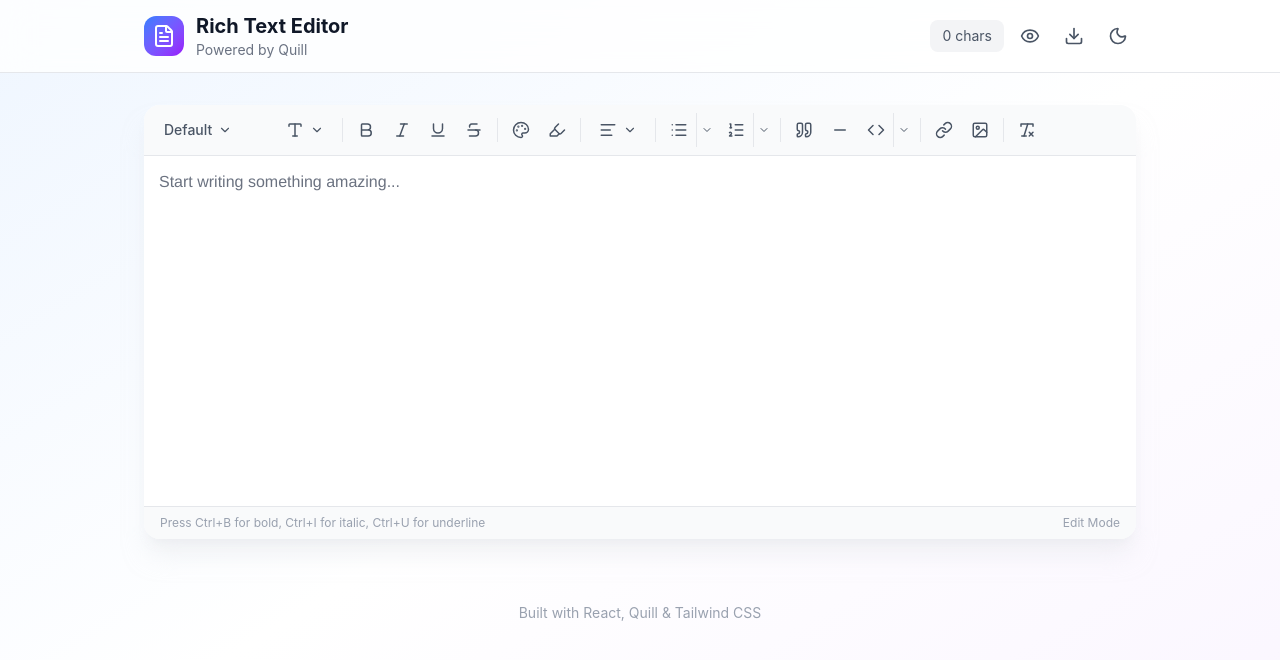
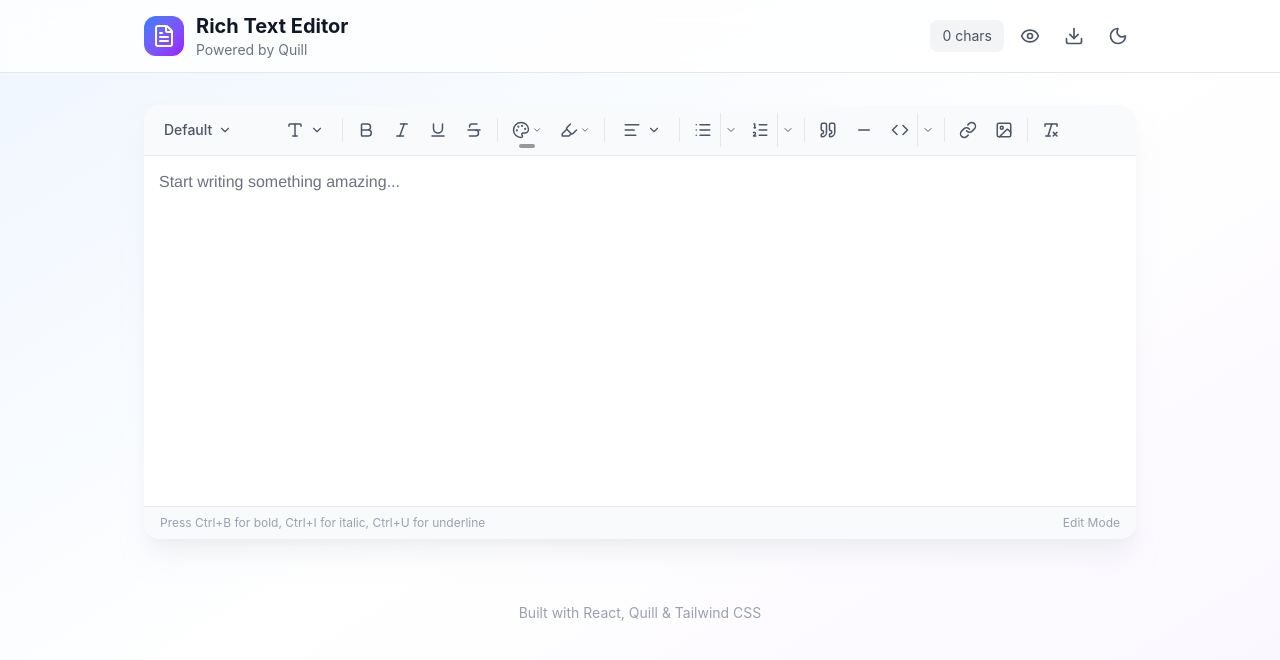
Before and after one commit to rostyslav-horytskyi/react-quill, a React (Vite) app: page / in a window 1280 px wide. Shown: the top 660 px of the page. Built offline with nearby package versions, Linux system fonts and the light colour scheme.

Commit message:
feat: develop color picker

```diff
--- /dev/null
+++ b/src/components/Toolbar/components/ColorPicker/ColorPicker.tsx
@@ -0,0 +1,234 @@
+import { useState, useRef, useEffect, useCallback, type ReactNode } from 'react';
+import { ChevronDown } from 'lucide-react';
+
+// Color palette - common colors for text and highlight
+const TEXT_COLORS = [
+  // Row 1 - Grays
+  '#000000',
+  '#434343',
+  '#666666',
+  '#999999',
+  '#b7b7b7',
+  '#cccccc',
+  '#d9d9d9',
+  '#efefef',
+  '#f3f3f3',
+  '#ffffff',
+  // Row 2 - Colors
+  '#980000',
+  '#ff0000',
+  '#ff9900',
+  '#ffff00',
+  '#00ff00',
+  '#00ffff',
+  '#4a86e8',
+  '#0000ff',
+  '#9900ff',
+  '#ff00ff',
+  // Row 3 - Light colors
+  '#e6b8af',
+  '#f4cccc',
+  '#fce5cd',
+  '#fff2cc',
+  '#d9ead3',
+  '#d0e0e3',
+  '#c9daf8',
+  '#cfe2f3',
+  '#d9d2e9',
+  '#ead1dc',
+  // Row 4 - Medium colors
+  '#dd7e6b',
+  '#ea9999',
+  '#f9cb9c',
+  '#ffe599',
+  '#b6d7a8',
+  '#a2c4c9',
+  '#a4c2f4',
+  '#9fc5e8',
+  '#b4a7d6',
+  '#d5a6bd',
+  // Row 5 - Dark colors
+  '#cc4125',
+  '#e06666',
+  '#f6b26b',
+  '#ffd966',
+  '#93c47d',
+  '#76a5af',
+  '#6d9eeb',
+  '#6fa8dc',
+  '#8e7cc3',
+  '#c27ba0',
+  // Row 6 - Darker colors
+  '#a61c00',
+  '#cc0000',
+  '#e69138',
+  '#f1c232',
+  '#6aa84f',
+  '#45818e',
+  '#3c78d8',
+  '#3d85c6',
+  '#674ea7',
+  '#a64d79',
+  // Row 7 - Darkest colors
+  '#85200c',
+  '#990000',
+  '#b45f06',
+  '#bf9000',
+  '#38761d',
+  '#134f5c',
+  '#1155cc',
+  '#0b5394',
+  '#351c75',
+  '#741b47',
+];
+
+const HIGHLIGHT_COLORS = [
+  // Transparent (no highlight)
+  'transparent',
+  // Light highlights
+  '#fef08a',
+  '#fde047',
+  '#facc15', // Yellows
+  '#bbf7d0',
+  '#86efac',
+  '#4ade80', // Greens
+  '#bfdbfe',
+  '#93c5fd',
+  '#60a5fa', // Blues
+  '#fecaca',
+  '#fca5a5',
+  '#f87171', // Reds
+  '#e9d5ff',
+  '#d8b4fe',
+  '#c084fc', // Purples
+  '#fed7aa',
+  '#fdba74',
+  '#fb923c', // Oranges
+  '#fce7f3',
+  '#fbcfe8',
+  '#f9a8d4', // Pinks
+  '#e5e7eb',
+  '#d1d5db',
+  '#9ca3af', // Grays
+];
+
+interface ColorPickerProps {
+  icon: ReactNode;
+  title: string;
+  currentColor: string | undefined;
+  onColorSelect: (color: string | false) => void;
+  colors: string[];
+  showColorBar?: boolean;
+}
+
+export default function ColorPicker({
+  icon,
+  title,
+  currentColor,
+  onColorSelect,
+  colors,
+  showColorBar = true,
+}: ColorPickerProps) {
+  const [isOpen, setIsOpen] = useState(false);
+  const dropdownRef = useRef<HTMLDivElement>(null);
+
+  useEffect(() => {
+    function handleClickOutside(event: MouseEvent) {
+      if (dropdownRef.current && !dropdownRef.current.contains(event.target as Node)) {
+        setIsOpen(false);
+      }
+    }
+    document.addEventListener('mousedown', handleClickOutside);
+    return () => document.removeEventListener('mousedown', handleClickOutside);
+  }, []);
+
+  const handleColorClick = useCallback(
+    (color: string) => {
+      if (color === 'transparent') {
+        onColorSelect(false);
+      } else {
+        onColorSelect(color);
+      }
+      setIsOpen(false);
+    },
+    [onColorSelect]
+  );
+
+  const handleClearColor = useCallback(() => {
+    onColorSelect(false);
+    setIsOpen(false);
+  }, [onColorSelect]);
+
+  return (
+    <div className="relative" ref={dropdownRef}>
+      <button
+        type="button"
+        onClick={() => setIsOpen(!isOpen)}
+        title={title}
+        className={`relative p-2 rounded-lg transition-all duration-150 active:scale-95 ${
+          currentColor
+            ? 'text-gray-700 hover:bg-gray-100 dark:text-gray-300 dark:hover:bg-gray-700'
+            : 'text-gray-600 hover:bg-gray-100 dark:text-gray-400 dark:hover:bg-gray-700'
+        }`}
+      >
+        <span className="flex items-center">
+          {icon}
+          <ChevronDown size={10} className="ml-0.5" />
+        </span>
+        {showColorBar && (
+          <span
+            className="absolute left-1/2 -translate-x-1/2 w-4 h-1 rounded-sm"
+            style={{
+              backgroundColor: currentColor || '#999999',
+              bottom: '-1px',
+            }}
+          />
+        )}
+      </button>
+
+      {isOpen && (
+        <div
+          className="absolute top-full left-0 mt-1 p-2 bg-white dark:bg-gray-800 border border-gray-200 dark:border-gray-700 rounded-lg shadow-lg z-50"
+          style={{ width: '220px' }}
+        >
+          {/* Clear color button */}
+          <button
+            type="button"
+            onClick={handleClearColor}
+            className="w-full text-left px-2 py-1.5 text-sm text-gray-600 dark:text-gray-400 hover:bg-gray-100 dark:hover:bg-gray-700 rounded mb-2"
+          >
+            Clear color
+          </button>
+
+          {/* Color grid */}
+          <div className="grid grid-cols-10 gap-1">
+            {colors.map((color, index) => (
+              <button
+                key={`${color}-${index}`}
+                type="button"
+                onClick={() => handleColorClick(color)}
+                title={color}
+                className={`w-5 h-5 rounded border transition-transform hover:scale-110 ${
+                  currentColor === color
+                    ? 'ring-2 ring-blue-500 ring-offset-1'
+                    : 'border-gray-300 dark:border-gray-600'
+                } ${color === 'transparent' ? 'bg-white dark:bg-gray-700' : ''}`}
+                style={{
+                  backgroundColor: color === 'transparent' ? undefined : color,
+                  backgroundImage:
+                    color === 'transparent'
+                      ? 'linear-gradient(45deg, #ccc 25%, transparent 25%, transparent 75%, #ccc 75%, #ccc), linear-gradient(45deg, #ccc 25%, transparent 25%, transparent 75%, #ccc 75%, #ccc)'
+                      : undefined,
+                  backgroundSize: color === 'transparent' ? '8px 8px' : undefined,
+                  backgroundPosition: color === 'transparent' ? '0 0, 4px 4px' : undefined,
+                }}
+              />
+            ))}
+          </div>
+        </div>
+      )}
+    </div>
+  );
+}
+
+export { TEXT_COLORS, HIGHLIGHT_COLORS };
--- /dev/null
+++ b/src/components/Toolbar/components/ColorPicker/index.ts
@@ -0,0 +1 @@
+export { default, TEXT_COLORS, HIGHLIGHT_COLORS } from './ColorPicker';
--- a/src/components/Toolbar/components/buttons/ColorButtons.tsx
+++ b/src/components/Toolbar/components/buttons/ColorButtons.tsx
@@ -1,39 +1,47 @@
+import { useCallback } from 'react';
 import { Palette, Highlighter } from 'lucide-react';
 import { useQuill } from '../../../../context';
-import ToolbarButton from '../ToolbarButton/ToolbarButton';
+import ColorPicker, { TEXT_COLORS, HIGHLIGHT_COLORS } from '../ColorPicker';
 
 const ICON_SIZE = 18;
 
 export default function ColorButtons() {
-  const { quill, formats } = useQuill();
+  const { quill, formats, refreshFormats } = useQuill();
 
-  const setTextColor = () => {
-    const color = prompt('Enter color (hex or name):', '#3b82f6');
-    if (color && quill) {
+  const handleTextColor = useCallback(
+    (color: string | false) => {
+      if (!quill) return;
       quill.format('color', color);
-    }
-  };
+      refreshFormats();
+    },
+    [quill, refreshFormats]
+  );
 
-  const setHighlight = () => {
-    const color = prompt('Enter highlight color:', '#fef08a');
-    if (color && quill) {
+  const handleHighlight = useCallback(
+    (color: string | false) => {
+      if (!quill) return;
       quill.format('background', color);
-    }
-  };
+      refreshFormats();
+    },
+    [quill, refreshFormats]
+  );
 
   return (
     <div className="flex items-center gap-0.5">
-      <ToolbarButton
+      <ColorPicker
         icon={<Palette size={ICON_SIZE} />}
         title="Text color"
-        onClick={setTextColor}
-        isActive={!!formats.color}
+        currentColor={formats.color}
+        onColorSelect={handleTextColor}
+        colors={TEXT_COLORS}
       />
-      <ToolbarButton
+      <ColorPicker
         icon={<Highlighter size={ICON_SIZE} />}
         title="Highlight"
-        onClick={setHighlight}
-        isActive={!!formats.background}
+        currentColor={formats.background}
+        onColorSelect={handleHighlight}
+        colors={HIGHLIGHT_COLORS}
+        showColorBar={false}
       />
     </div>
   );
--- a/src/components/Toolbar/components/buttons/index.ts
+++ b/src/components/Toolbar/components/buttons/index.ts
@@ -1,5 +1,4 @@
 export { default as FormatButtons } from './FormatButtons';
 export { default as BlockButtons } from './BlockButtons';
-export { default as InsertButtons } from './InsertButtons';
 export { default as ColorButtons } from './ColorButtons';
 export { default as ClearFormatButton } from './ClearFormatButton';
```
